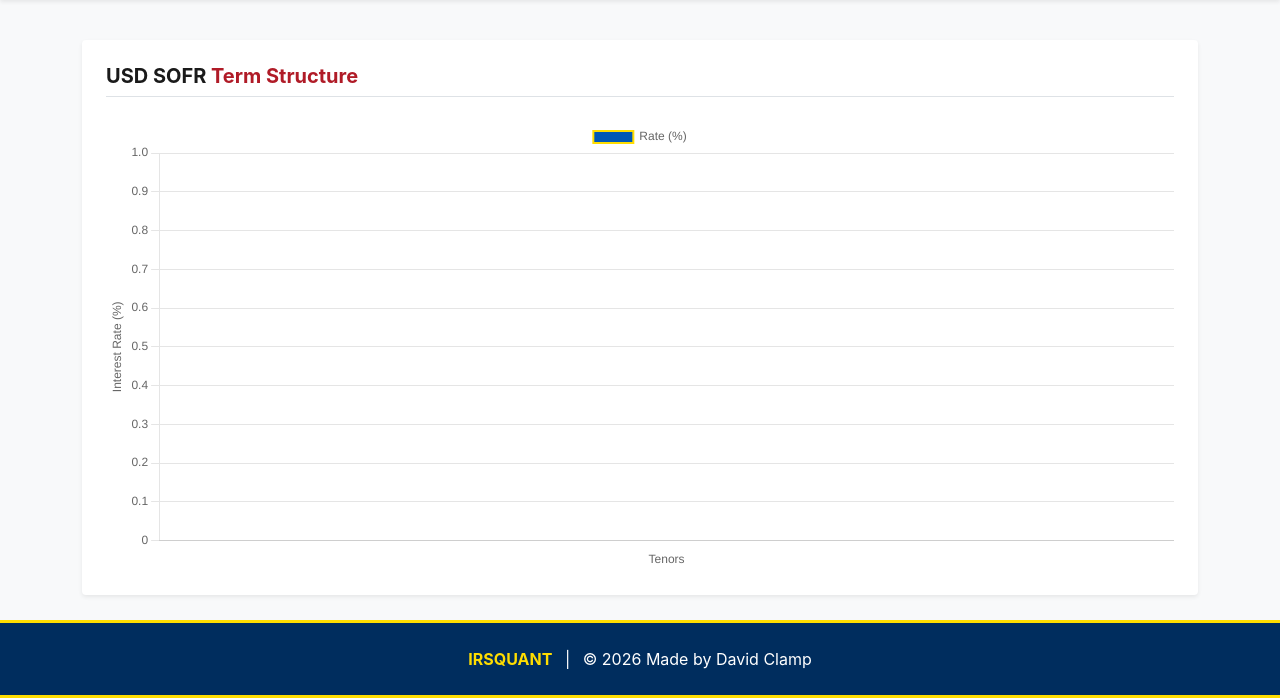
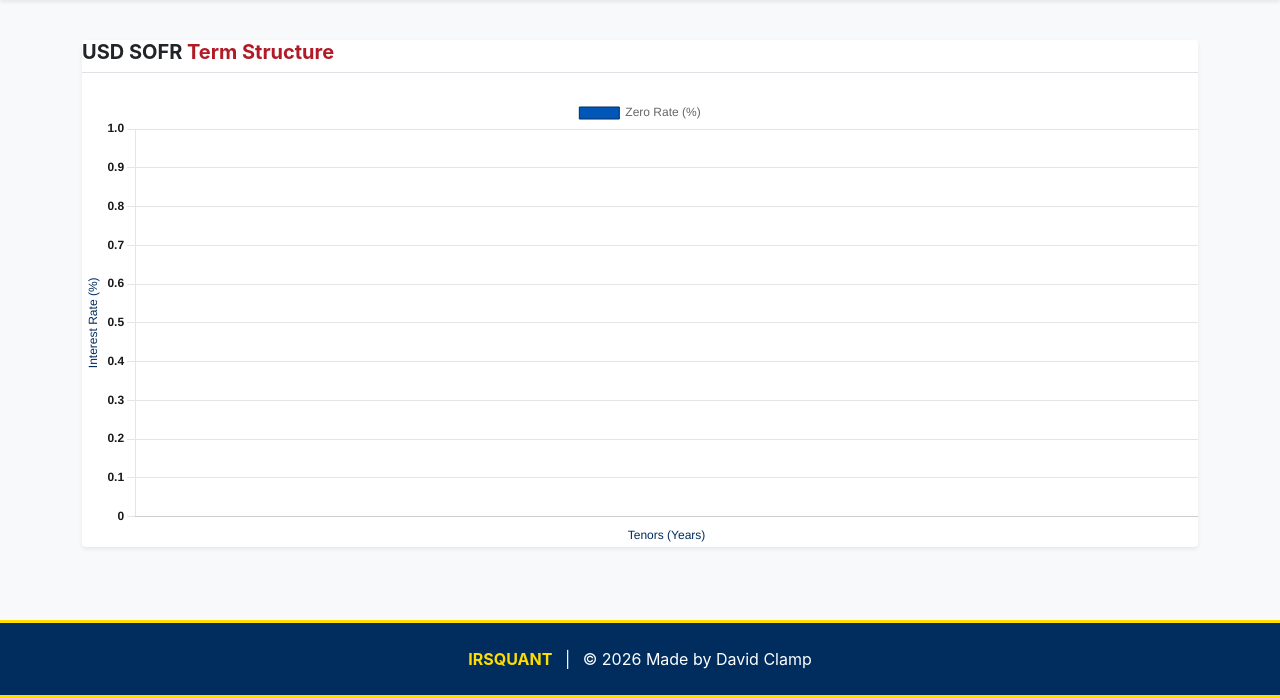
Before and after one commit to DavidClamp/project-swaps, a Django app: page /term-structure/ in a window 1280 px wide. Shown: the part 102-800 px from the top of the page. Run offline with Django 4.2, Linux system fonts and the light colour scheme; a user stored in the database is signed in; tables that the repository leaves empty hold one stand-in row (values such as "Sample post"); some libraries are stand-ins or nearby versions.

Commit message:
Clear up CSS code

```diff
--- a/workspace/templates/workspace/curve_bars.html
+++ b/workspace/templates/workspace/curve_bars.html
@@ -3,8 +3,8 @@
 {% block content %}
 <div class="container py-4">
     <!-- Line 5 Update -->
-    <div class="card shadow-sm border-0 p-4 card-kpi-ua">
-        <h2 class="h5 fw-bold mb-4 border-bottom pb-2">
+    <div class="card shadow-sm border-0">
+        <h2 class="h5 fw-bold mb-4 border-bottom pb-2 text-dark">
             USD SOFR <span class="brand-orange">Term Structure</span>
         </h2>
             <!-- Container must have an explicit height or chart is 0px -->
@@ -39,11 +39,11 @@
             data: {
                 labels: labels,
                 datasets: [{
-                    label: 'Rate (%)',
+                    label: 'Zero Rate (%)',
                     data: rates,
-                    backgroundColor: '#0057B7', // Blue bars
-                    borderColor: '#FFDD00',     // Gold outlines
-                    borderWidth: 2,
+                    backgroundColor: '#0057B7', // UA Blue
+                    borderColor: '#002d5e',     // UA Navy
+                    borderWidth: 1,
                     borderRadius: 4
                 }]
             },
@@ -52,11 +52,13 @@
                 maintainAspectRatio: false,
                 scales: {
                     y: {
-                        beginAtZero: false,
-                        title: { display: true, text: 'Interest Rate (%)' }
+                       beginAtZero: false,
+                       ticks: { color: '#1a1a1a', font: { weight: 'bold' } }, //  Black
+                       title: { display: true, text: 'Interest Rate (%)', color: '#002d5e' }
                     },
                     x: {
-                        title: { display: true, text: 'Tenors' }
+                       ticks: { color: '#1a1a1a', font: { weight: 'bold' } }, //  Black
+                       title: { display: true, text: 'Tenors (Years)', color: '#002d5e' }
                     }
                 }
             }
```
